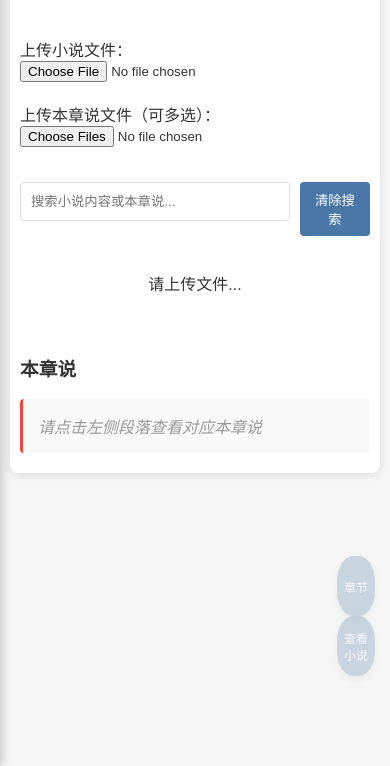
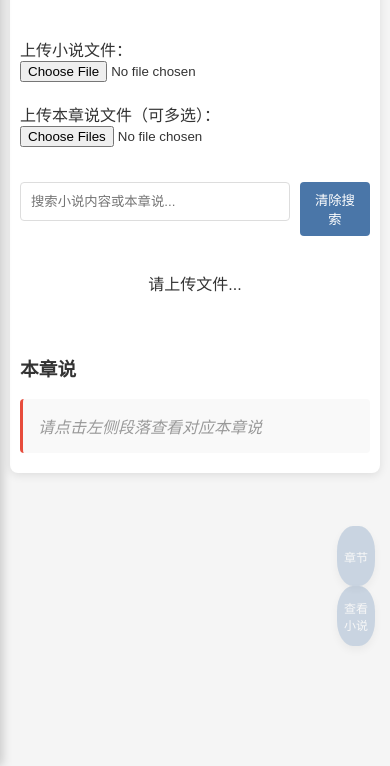
Before and after one commit to lpllinlin/-lpllinlin.github.io, a plain HTML site: page index.html in a window 390 px wide. Shown: the part 78-844 px from the top of the page. Drawn offline with Linux system fonts and the light colour scheme.

Commit message:
Update index.html

```diff
--- a/index.html
+++ b/index.html
@@ -39,7 +39,7 @@
         .mobile-view-toggle {
             display: none;
             position: fixed;
-            bottom: 90px;
+            bottom: 120px;
             right: 15px;
             background: #4a76a8;
             color: white;
@@ -58,7 +58,7 @@
         /* 章节目录按钮 */
         .chapter-menu-toggle {
             position: fixed;
-            bottom: 150px;
+            bottom: 180px;
             right: 15px;
             background: #4a76a8;
             color: white;
```
